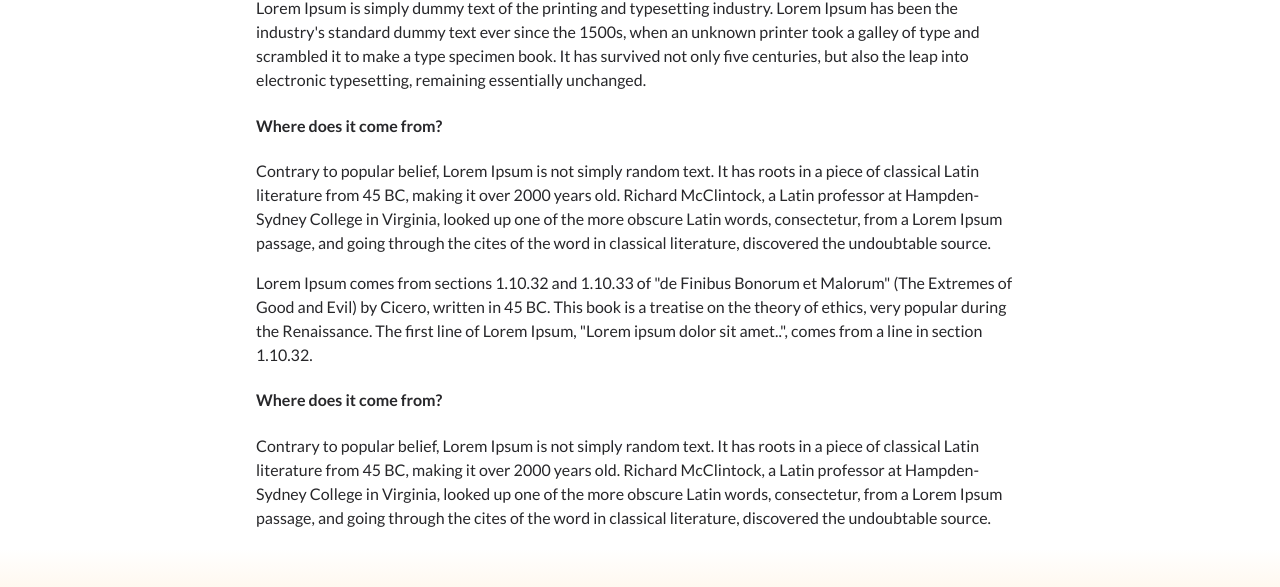
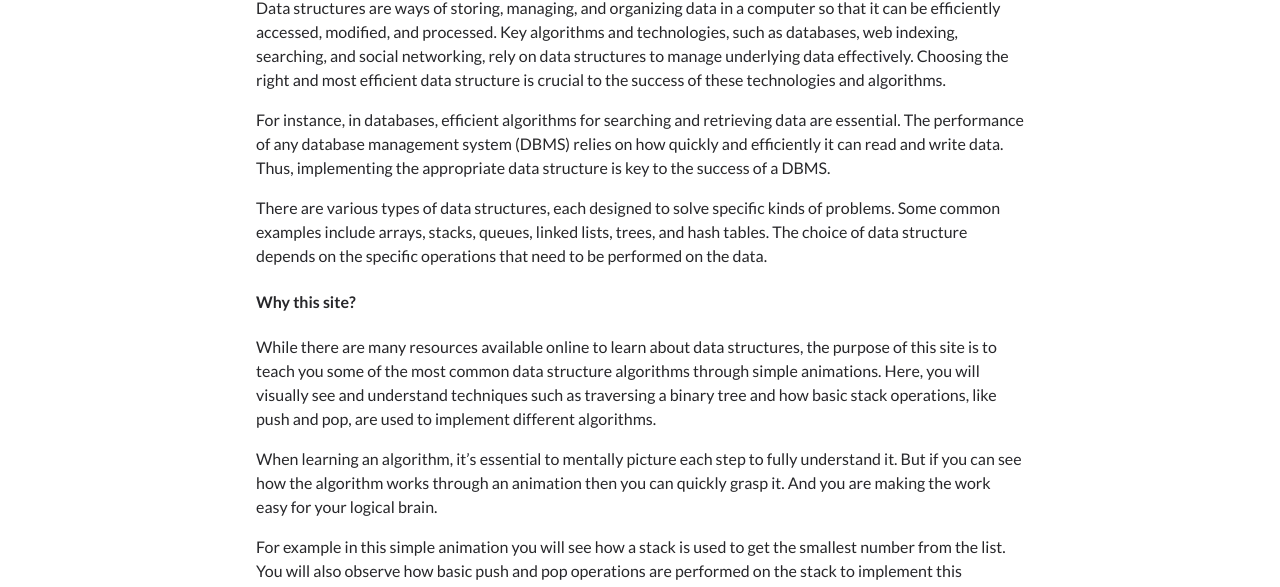
Before and after one commit to raghavendra89/ds-visualizer, a Jekyll site: the page built from index.html, in a window 1280 px wide and 1400 px high, scrolled down 590 px. Shown: the part 262-849 px from the top of the window. Built offline with Jekyll 4.4.1, drawn with Linux system fonts in a browser that asks for light colours; some of the changed text lies outside the part shown.

Commit message:
Add content to home page and stacks page.

```diff
--- a/_layouts/default.html
+++ b/_layouts/default.html
@@ -19,7 +19,7 @@
 
                 <div class="text-center text-muted">
                     <p>
-                        Lorem Ipsum is simply dummy text of the printing and typesetting industry. Lorem Ipsum has been the industry's standard dummy text ever since the 1500s
+                        How about learning some of the data structures algorithms by visually seeing how they work? I've made a small effort in this site to show you how some algorithms work through the animations.
                     </p>
                 </div>
 
--- a/index.html
+++ b/index.html
@@ -3,19 +3,48 @@ layout: default
 ---
 
 <p>
-    Lorem Ipsum is simply dummy text of the printing and typesetting industry. Lorem Ipsum has been the industry's standard dummy text ever since the 1500s, when an unknown printer took a galley of type and scrambled it to make a type specimen book. It has survived not only five centuries, but also the leap into electronic typesetting, remaining essentially unchanged.
-</p>
-
-<h4>Where does it come from?</h4>
-<p>
-    Contrary to popular belief, Lorem Ipsum is not simply random text. It has roots in a piece of classical Latin literature from 45 BC, making it over 2000 years old. Richard McClintock, a Latin professor at Hampden-Sydney College in Virginia, looked up one of the more obscure Latin words, consectetur, from a Lorem Ipsum passage, and going through the cites of the word in classical literature, discovered the undoubtable source.
+    Data structures are ways of storing, managing, and organizing data in a computer so that it can be efficiently accessed, modified, and processed. Key algorithms and technologies, such as databases, web indexing, searching, and social networking, rely on data structures to manage underlying data effectively. Choosing the right and most efficient data structure is crucial to the success of these technologies and algorithms.
 </p>
 
 <p>
-    Lorem Ipsum comes from sections 1.10.32 and 1.10.33 of "de Finibus Bonorum et Malorum" (The Extremes of Good and Evil) by Cicero, written in 45 BC. This book is a treatise on the theory of ethics, very popular during the Renaissance. The first line of Lorem Ipsum, "Lorem ipsum dolor sit amet..", comes from a line in section 1.10.32.
+    For instance, in databases, efficient algorithms for searching and retrieving data are essential. The performance of any database management system (DBMS) relies on how quickly and efficiently it can read and write data. Thus, implementing the appropriate data structure is key to the success of a DBMS.
 </p>
 
-<h4>Where does it come from?</h4>
 <p>
-    Contrary to popular belief, Lorem Ipsum is not simply random text. It has roots in a piece of classical Latin literature from 45 BC, making it over 2000 years old. Richard McClintock, a Latin professor at Hampden-Sydney College in Virginia, looked up one of the more obscure Latin words, consectetur, from a Lorem Ipsum passage, and going through the cites of the word in classical literature, discovered the undoubtable source.
+    There are various types of data structures, each designed to solve specific kinds of problems. Some common examples include arrays, stacks, queues, linked lists, trees, and hash tables. The choice of data structure depends on the specific operations that need to be performed on the data.
 </p>
+
+<h4>Why this site?</h4>
+<p>
+    While there are many resources available online to learn about data structures, the purpose of this site is to teach you some of the most common data structure algorithms through simple animations. Here, you will visually see and understand techniques such as traversing a binary tree and how basic stack operations, like push and pop, are used to implement different algorithms.
+</p>
+
+<p>
+    When learning an algorithm, it’s essential to mentally picture each step to fully understand it. But if you can see how the algorithm works through an animation then you can quickly grasp it. And you are making the work easy for your logical brain.
+</p>
+
+<p>
+    For example in this simple animation you will see how a stack is used to get the smallest number from the list. You will also observe how basic push and pop operations are performed on the stack to implement this algorithm.
+</p>
+
+<figure class="py-2 w-100 mx-auto">
+    <img class="main-img" src="https://images.unsplash.com/photo-1461749280684-dccba630e2f6?w=450">
+</figure>
+
+<p>
+    Another example shows a technique for traversing binary trees. The animation clearly illustrates how nodes are visited and read in sequence.
+</p>
+
+<figure class="py-2 w-100 mx-auto">
+    <img class="main-img" src="https://images.unsplash.com/photo-1461749280684-dccba630e2f6?w=450">
+</figure>
+
+<p>
+    As you can see, visualizing how an algorithm works makes it much easier to grasp. I have implemented visualizations for several stack and binary tree algorithms. I hope you find this site both interesting and helpful!
+</p>
+
+<p>
+    Learn more: <br>
+    <a href="/stacks">Stacks</a> <br>
+    <a href="/binarytrees">Binary Trees</a>
+</p>
```
Also changed, not shown: stacks.html (+28 -9 lines).
